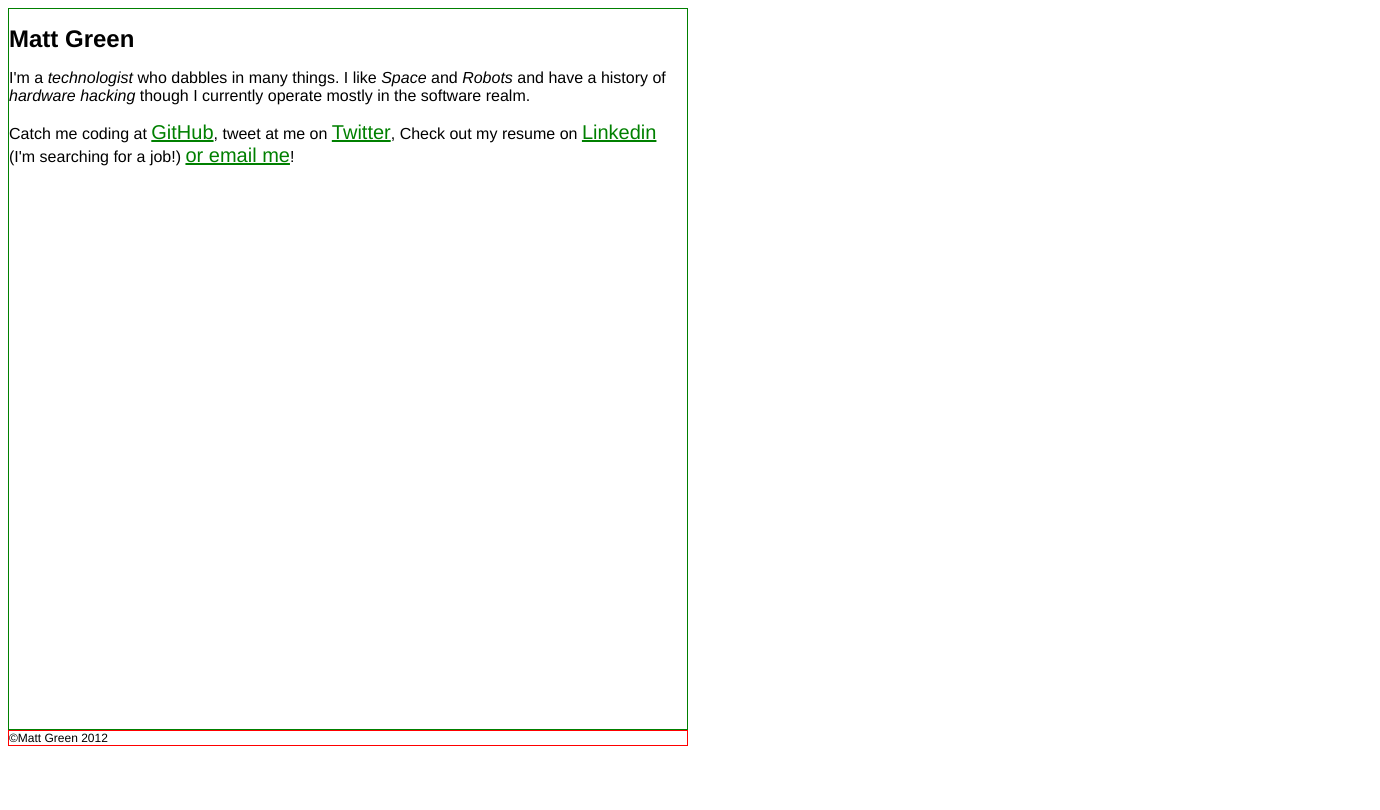
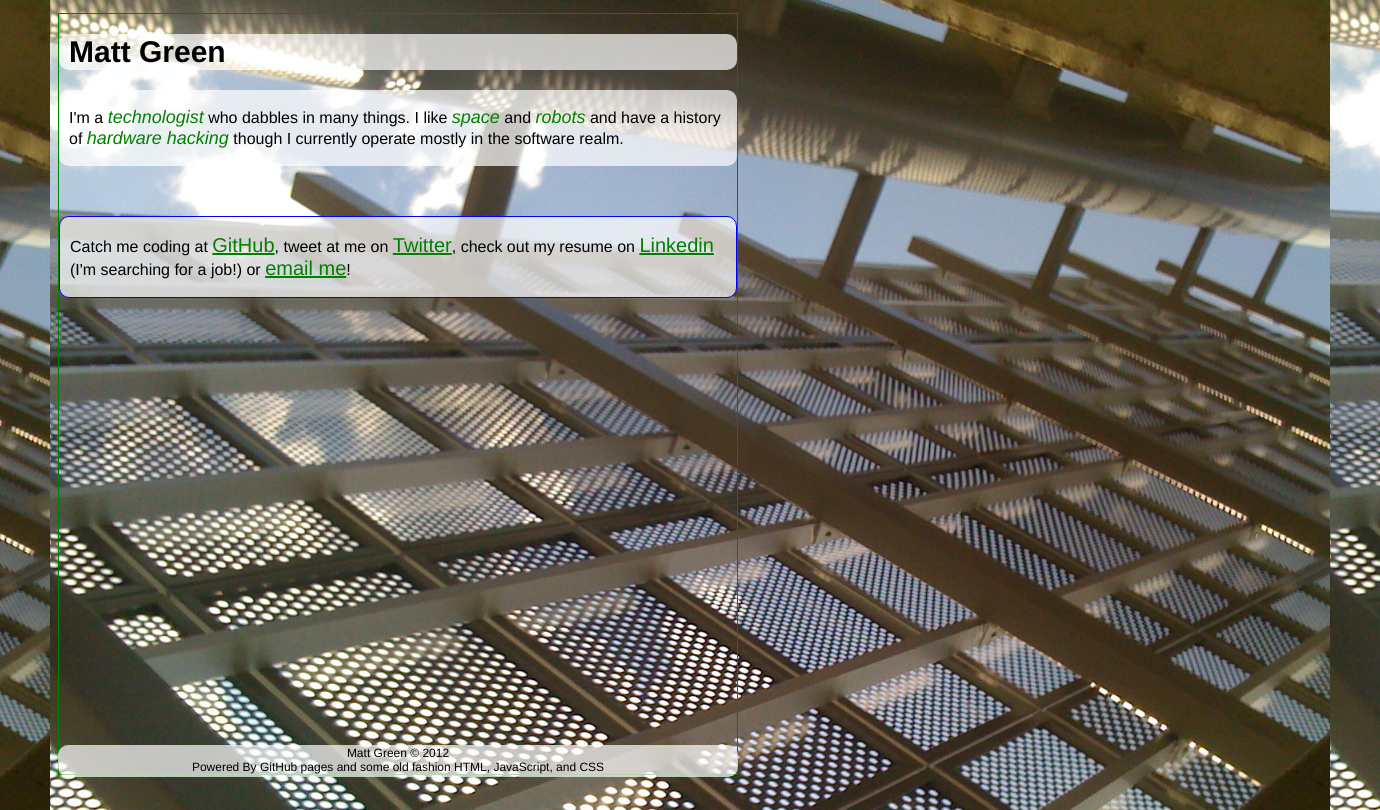
Before and after one commit to emgeee/emgeee.github.io, a plain HTML site: page index.html in a window 1280 px wide. Shown: the whole page, 1380 px wide, since content can reach past the window. Drawn offline with nearby package versions, Linux system fonts and the light colour scheme.

Commit message:
added a background file, built out page more

```diff
--- a/index.html
+++ b/index.html
@@ -13,21 +13,22 @@
 <div id="container">
   <h1 id="name">Matt Green</h1>
   <div id="about">
-    <p>I'm a <em>technologist</em> who dabbles in many things. I like <em>Space</em> and <em>Robots</em> and have a history of <em>hardware hacking</em> though I currently operate mostly in the software realm.
+    <p>I'm a <em>technologist</em> who dabbles in many things. I like <em>space</em> and <em>robots</em> and have a history of <em>hardware hacking</em> though I currently operate mostly in the software realm.
     </p>
   </div>
   <div id="contact">
     <p>
       Catch me coding at <a target="_blank" href="https://github.com/emgeee">GitHub</a>,
       tweet at me on <a target="_blank" href="http://twitter.com/emgeeeeee">Twitter</a>,
-      Check out my resume on <a target="_blank" href="http://www.linkedin.com/pub/matt-green/7/749/aa9">Linkedin</a> (I'm searching for a job!)
-      <a target="_blank" href="mailto:mgreen9@gmail.com">or email me</a>!
+      check out my resume on <a target="_blank" href="http://www.linkedin.com/pub/matt-green/7/749/aa9">Linkedin</a> (I'm searching for a job!) or
+      <a target="_blank" href="mailto:mgreen9@gmail.com">email me</a>!
     </p>
   </div>
 </div>
 
 <div id="footer">
-  &copyMatt Green 2012
+  Matt Green &copy 2012</br>
+  Powered By GitHub pages and some old fashion HTML, JavaScript, and CSS
 </div>
 
 </body>
--- a/styles/home.css
+++ b/styles/home.css
@@ -1,16 +1,26 @@
 html{
   height:100%;
   width:100%;
+
+  padding: 5px 50px;
+
+  background: url('../images/bg.jpg') no-repeat center center fixed;
+  -webkit-background-size: cover;
+  -moz-background-size: cover;
+  -o-background-size: cover;
+  background-size: cover;
+
 }
 
 body{
   font-family:"Helvetica";
-  height:100%;
+  height:95%;
   width:680px;
+
 }
 
 #container{
-  min-height:90%;
+  min-height:100%;
 
   margin: auto;
 
@@ -18,14 +28,40 @@ body{
 }
 
 #name{
-  font-size: 24px;
+  font-size: 30px;
+  background: rgba(255,255,255,.7);
+
+  border-radius: 10px;
+  /* top/bottom left/right */
+  padding: 1px 10px;
+
+
 
 }
 
 #about{
+  background: rgba(255,255,255,.7);
+
+  border-radius: 10px;
+  /* top/bottom left/right */
+  padding: 1px 10px;
+
+
+}
+
+#about em{
+  font-size: 18px;
+  color: green;
 }
 
 #contact{
+  margin-top: 50px;
+  border: 1px blue solid;
+
+  background: rgba(255,255,255,.7);
+  border-radius: 10px;
+  /* top/bottom left/right */
+  padding: 1px 10px;
 
 }
 
@@ -35,9 +71,14 @@ body{
 }
 
 #footer{
-  margin: 0px auto 0 auto;
+  text-align: center;
+  height: 30px;
+  margin: -30px auto 0 auto;
   font-size: 12px;
 
-  border: 1px red solid;
+  background: rgba(255,255,255,.7);
+  border-radius: 10px;
+  /* top/bottom left/right */
+  padding: 1px 10px;
 
 }
```
Also changed, not shown: images/bg.jpg (added).
